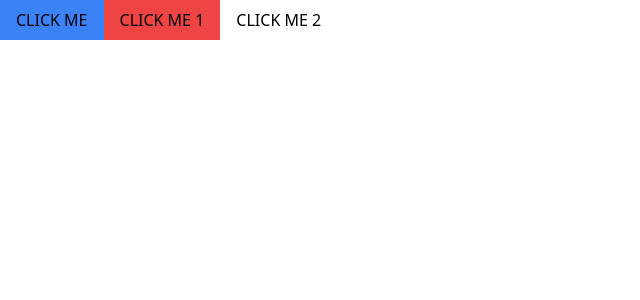
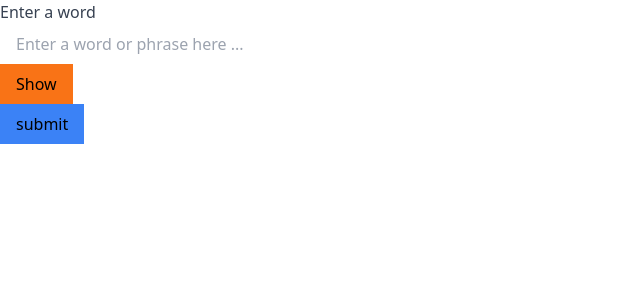
Before and after one commit to AbhishekKamat6/Hangman, a React (Vite) app in the folder hangman/: page / in a window 1280 px wide. Shown: the top 300 px of the page, without its empty margins (0-640 px from the left). Built offline with nearby package versions, Linux system fonts and the light colour scheme.

Commit message:
why we do not use variable ( let ) and introduction to hooks

```diff
--- a/hangman/components/button/Button.jsx
+++ b/hangman/components/button/Button.jsx
@@ -1,11 +1,12 @@
 import { getButtonStyling } from "./GetButtonStyling";
 
-function Button({ text, onClickHandler , styleType = "primary" }) {
+function Button({ text, onClickHandler , styleType = "primary" , type = "button" }) {
   return (
     <>
       <button
              onClick = {onClickHandler}
              className = {`px-4 py-2 ${getButtonStyling(styleType)}`}
+             type = {type}
       >
         {text}
       </button>
--- a/hangman/components/button/GetButtonStyling.js
+++ b/hangman/components/button/GetButtonStyling.js
@@ -6,4 +6,7 @@ export function getButtonStyling(styleType){
     }else if(styleType === "error"){
       return "bg-red-500 test-white"
     }
+    else if(styleType === "warning"){
+      return "bg-orange-500 test-white"
+    }
   }
--- /dev/null
+++ b/hangman/components/textInputForm/TextInputForm.jsx
@@ -0,0 +1,72 @@
+import TextInput from "../textinput/TextInput";
+import Button from "../button/Button"
+import { useState } from "react";
+
+function TextInputForm(){
+
+
+    //  let inputType = "text";
+    // if you use let to store a value , REACT won't know when to update the UI
+    // The UI won’t update because React doesn’t track changes to let variables.
+    // In functional components, each render is like a fresh function call.
+    // If you use let, it gets reset every time the component re-renders and because of which everytime the function is called and inputType is set as text
+
+    const [inputType,setInputType] = useState('password');
+
+    const [text,setText] = useState('Show');
+
+
+    function handleFormSubmit(event){
+      event.preventDefault(); // Stops form from submitting
+    }
+
+    function handleTextInput(event){
+      console.log(event.target.value)
+    }
+
+    function handleShowHideClick(){
+      if(inputType == "password"){
+         setInputType("text");
+         setText("Hide")
+      }
+      else{
+         setInputType("password");
+         setText("Show")
+      }
+      console.log(inputType,"is the type")
+    }
+
+    return (
+        <>
+         <form onSubmit={handleFormSubmit}>
+            <div>
+                <TextInput
+                  type={inputType}
+                  label = "Enter a word"
+                  placeholder= "Enter a word or phrase here ..."
+                  onChangeHandler={ handleTextInput }
+                />
+            </div>
+
+            <div>
+                <Button
+                  styleType="warning"
+                  text  = {text}
+                  onClickHandler={handleShowHideClick}
+                />
+            </div>
+
+            <div>
+                <Button
+                type="submit"
+                styleType="primary"
+                 text = "submit"
+                />
+            </div>
+         </form>
+        </>
+    )
+}
+
+
+export default TextInputForm;
--- /dev/null
+++ b/hangman/components/textinput/TextInput.jsx
@@ -0,0 +1,22 @@
+import { Input } from "postcss";
+
+
+function TextInput({ type = "text" , label , placeholder = "Enter your input here"  , onChangeHandler }){
+    return(
+        <>
+         <label>
+            <span className=" text-gray-700">{label}</span>
+            <input
+              type = {type}
+              className =" px-4 py-2 border-gray-500 rounded-md w-full"
+              placeholder = {placeholder}
+              onChange={onChangeHandler}
+            />
+
+         </label>
+        </>
+    )
+}
+
+
+export default TextInput;
--- a/hangman/pages/StartGame.jsx
+++ b/hangman/pages/StartGame.jsx
@@ -13,6 +13,8 @@ function StartGame(){
 
     return(
         <>
+         <h1>Start Game</h1>
+
 
         </>
     )
--- a/hangman/src/App.jsx
+++ b/hangman/src/App.jsx
@@ -1,15 +1,14 @@
 import Button from "../components/button/Button"
+import TextInput from "../components/textinput/TextInput"
+import TextInputForm from "../components/textInputForm/TextInputForm"
 
 
 function App() {
 
   return (
-   <div>
-    {/* This is the advantage of JSX where we can use reusable components */}
-    <Button text = "CLICK ME" onClickHandler = {()=>console.log("click me")} />
-    <Button text = "CLICK ME 1" onClickHandler = {()=>console.log("click me 1")} styleType="error" />
-    <Button text = "CLICK ME 2" onClickHandler = {()=>console.log("click me 2")} styleType="secondary"/>
-   </div>
+   <>
+    <TextInputForm/>
+   </>
   )
 }
 
```
